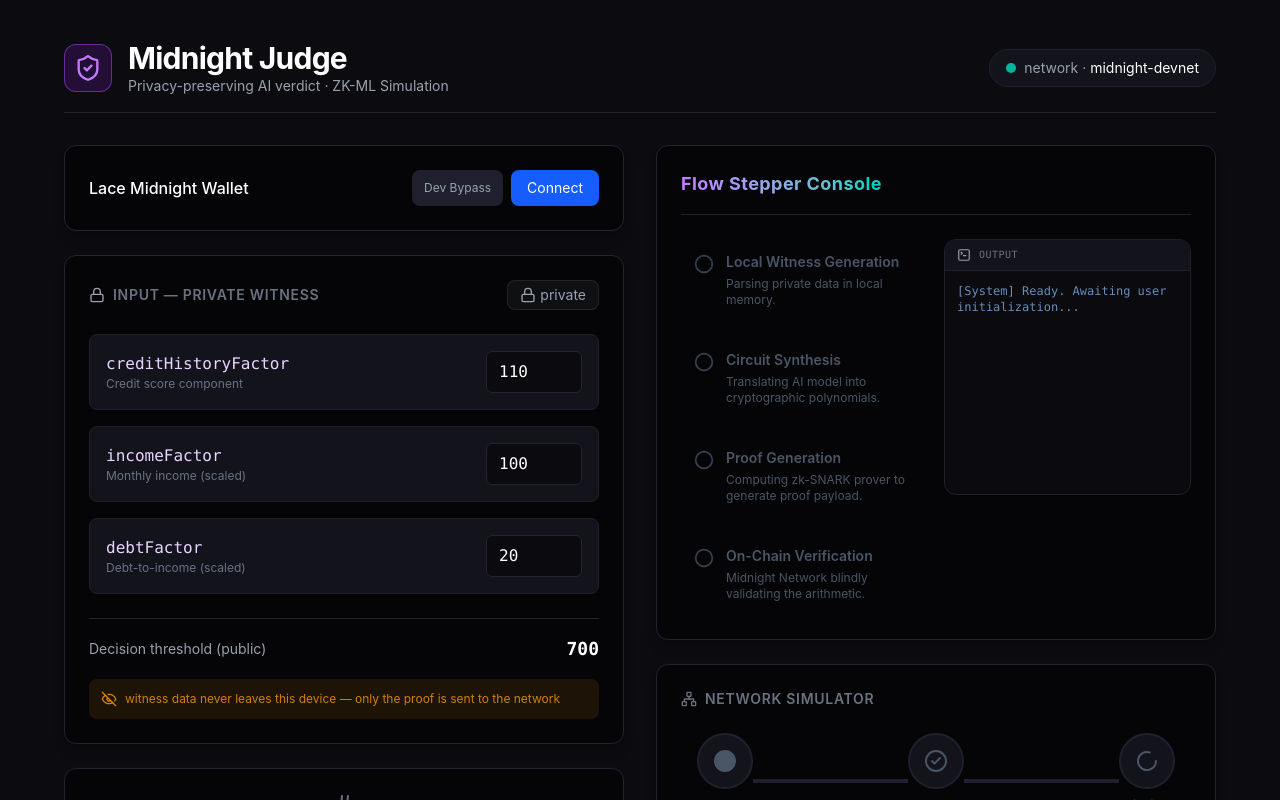
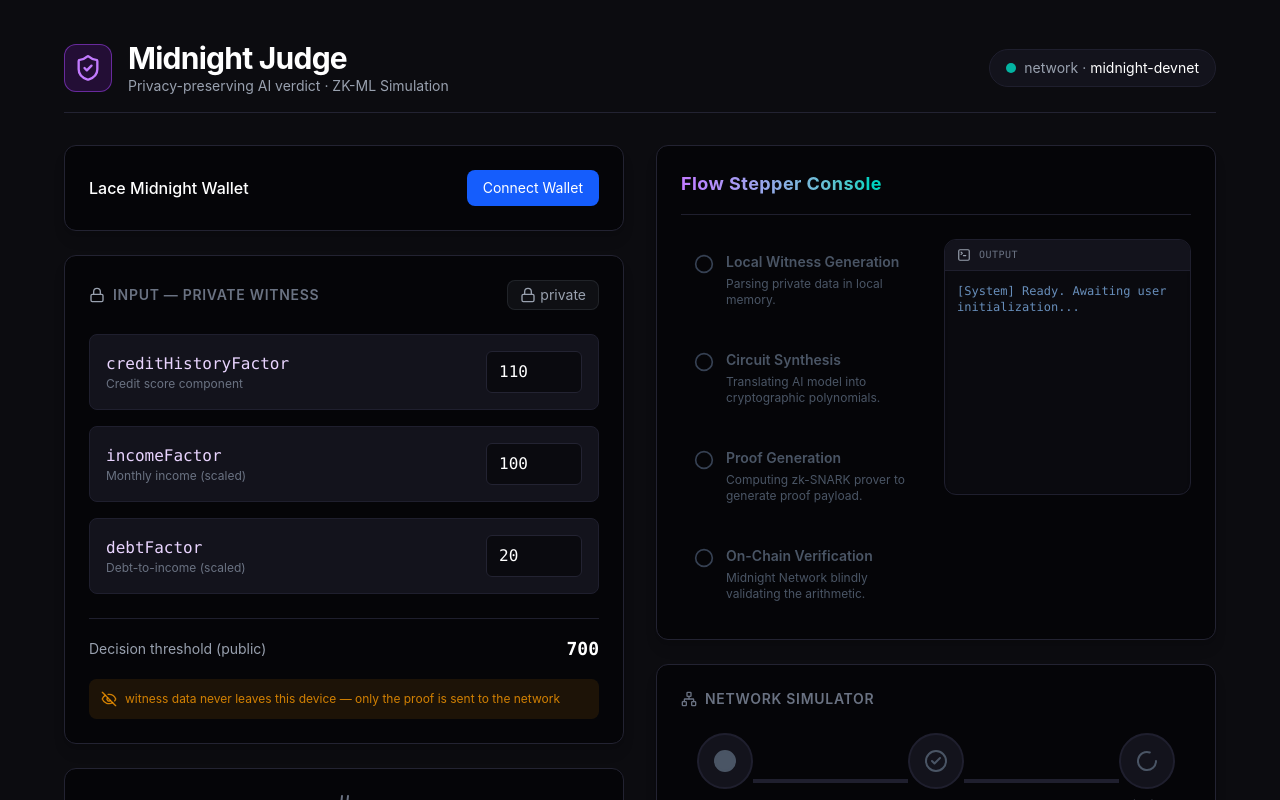
Before and after one commit to efekrbas/Midnight-ZK-Judge, a React (Vite) app in the folder frontend/: page / in a window 1280 px wide. Shown: the top 800 px of the page. Built offline with nearby package versions, Linux system fonts and the light colour scheme.

Commit message:
refactor: optimize Lace wallet connection and UI state handling

```diff
--- a/frontend/src/components/MidnightWalletIntegration.tsx
+++ b/frontend/src/components/MidnightWalletIntegration.tsx
@@ -1,4 +1,5 @@
 import { useState, useEffect } from 'react';
+import { Loader2 } from 'lucide-react';
 
 declare global {
   interface Window {
@@ -11,6 +12,7 @@
 
 export default function MidnightWalletIntegration({ onConnectChange }: { onConnectChange: (connected: boolean) => void }) {
   const [isConnected, setIsConnected] = useState<boolean>(false);
+  const [isLoading, setIsLoading] = useState<boolean>(false);
   const [error, setError] = useState<string | null>(null);
 
   // Propagate state upwards
@@ -66,29 +68,46 @@
 
   const connectWallet = async () => {
     setError(null);
+    setIsLoading(true);
+
     try {
       const wallet = getWalletProvider();
 
       if (!wallet) {
-        const mdKeys = window.midnight ? Object.keys(window.midnight).join(', ') : 'none';
-        const cdKeys = (window as any).cardano ? Object.keys((window as any).cardano).join(', ') : 'none';
-        setError(`Not found! window.midnight keys: [${mdKeys}], window.cardano keys: [${cdKeys}]`);
-        return;
+        throw new Error("Midnight wallet extension not found! Please install or unlock Lace/Midnight wallet.");
       }
 
       console.log("Found wallet provider:", wallet);
 
-      // Prevent infinite hang by wrapping in a 5 second timeout
-      const api = await Promise.race([
-        wallet.enable(),
-        new Promise((_, reject) => setTimeout(() => reject(new Error("Timeout! Lace eklentisi 5 saniye icinde cevap vermedi (Arka planda senkronizasyon sorunu yasiyor olabilir).")), 5000))
-      ]);
+      // Robust check before enable to see if it's already enabled
+      if (typeof wallet.isEnabled === 'function') {
+         const enabled = await wallet.isEnabled();
+         if (enabled) {
+            console.log("Wallet already enabled.");
+            setIsConnected(true);
+            return;
+         }
+      }
+
+      // Ensure the connection logic uses an async/await pattern with a proper abort signal
+      const controller = new AbortController();
+      const timeoutId = setTimeout(() => controller.abort(), 10000); // 10 seconds timeout
+
+      const enablePromise = wallet.enable();
+      const timeoutPromise = new Promise((_, reject) => {
+        controller.signal.addEventListener('abort', () => reject(new Error("Connection timed out. Please check if the wallet pop-up was hidden or needs unlocking.")));
+      });
+
+      const api = await Promise.race([enablePromise, timeoutPromise]);
+      clearTimeout(timeoutId);
 
       console.log("Wallet enable returned:", api);
       setIsConnected(true);
     } catch (err: any) {
       console.error("Wallet connection error:", err);
       setError(`Error: ${err?.message || JSON.stringify(err) || String(err)}`);
+    } finally {
+      setIsLoading(false);
     }
   };
 
@@ -96,17 +115,25 @@
     <div className="flex items-center justify-between">
       <div>
         <h3 className="text-white font-medium">Lace Midnight Wallet</h3>
-        {error && <p className="text-red-400 text-xs mt-1">{error}</p>}
+        {error && <p className="text-red-400 text-xs mt-1 max-w-[280px]">{error}</p>}
       </div>
       {!isConnected ? (
-        <div className="flex gap-2">
-          <button onClick={() => setIsConnected(true)} className="px-3 py-2 bg-[#1f1f2e] hover:bg-[#2a2a3e] text-gray-400 text-xs rounded-lg transition" title="Lace eklentiniz bozuksa simülasyon icin tetikleyin">
-            Dev Bypass
-          </button>
-          <button onClick={connectWallet} className="px-4 py-2 bg-blue-600 hover:bg-blue-500 text-white text-sm rounded-lg transition">
-            Connect
-          </button>
-        </div>
+        <button
+          onClick={connectWallet}
+          disabled={isLoading}
+          className="flex items-center gap-2 px-4 py-2 bg-blue-600 hover:bg-blue-500 disabled:bg-blue-800 disabled:cursor-not-allowed text-white text-sm rounded-lg transition"
+        >
+          {isLoading ? (
+            <>
+              <Loader2 className="w-4 h-4 animate-spin" />
+              Connecting...
+            </>
+          ) : error ? (
+            "Retry Connection"
+          ) : (
+            "Connect Wallet"
+          )}
+        </button>
       ) : (
         <div className="px-4 py-2 bg-teal-500/10 text-teal-400 border border-teal-500/30 text-sm rounded-lg font-medium">
            Connected
```
